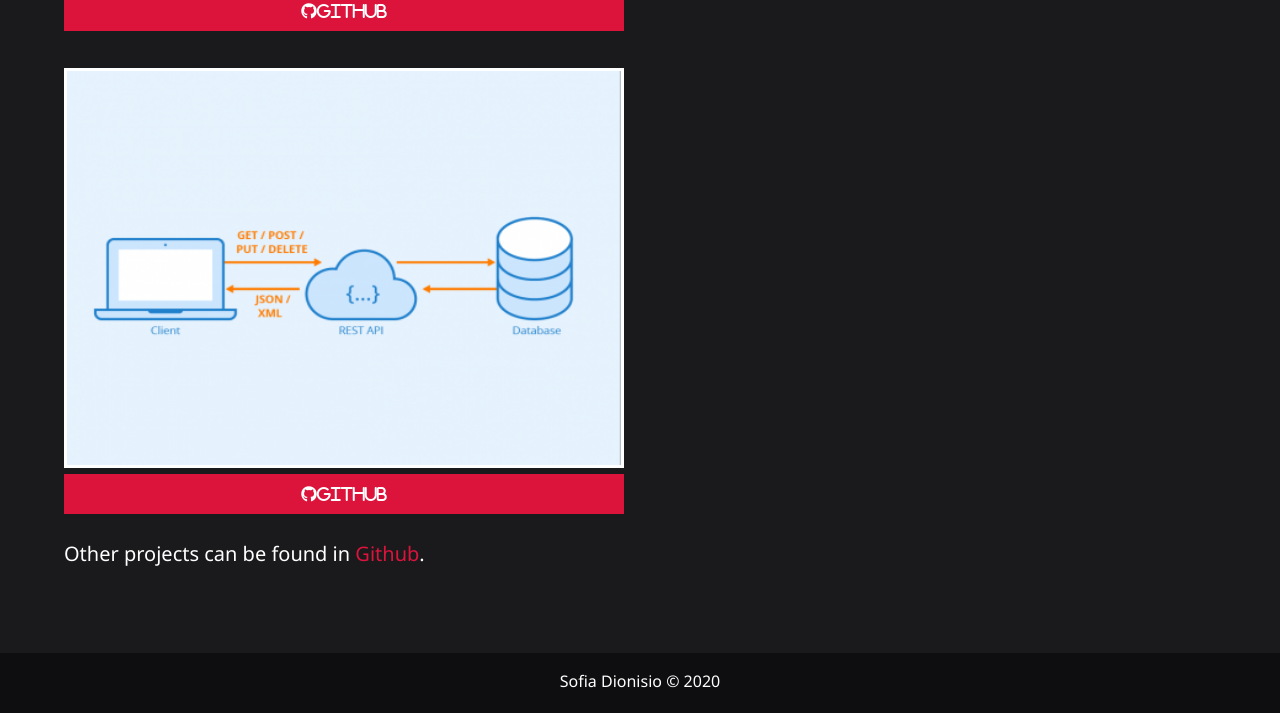
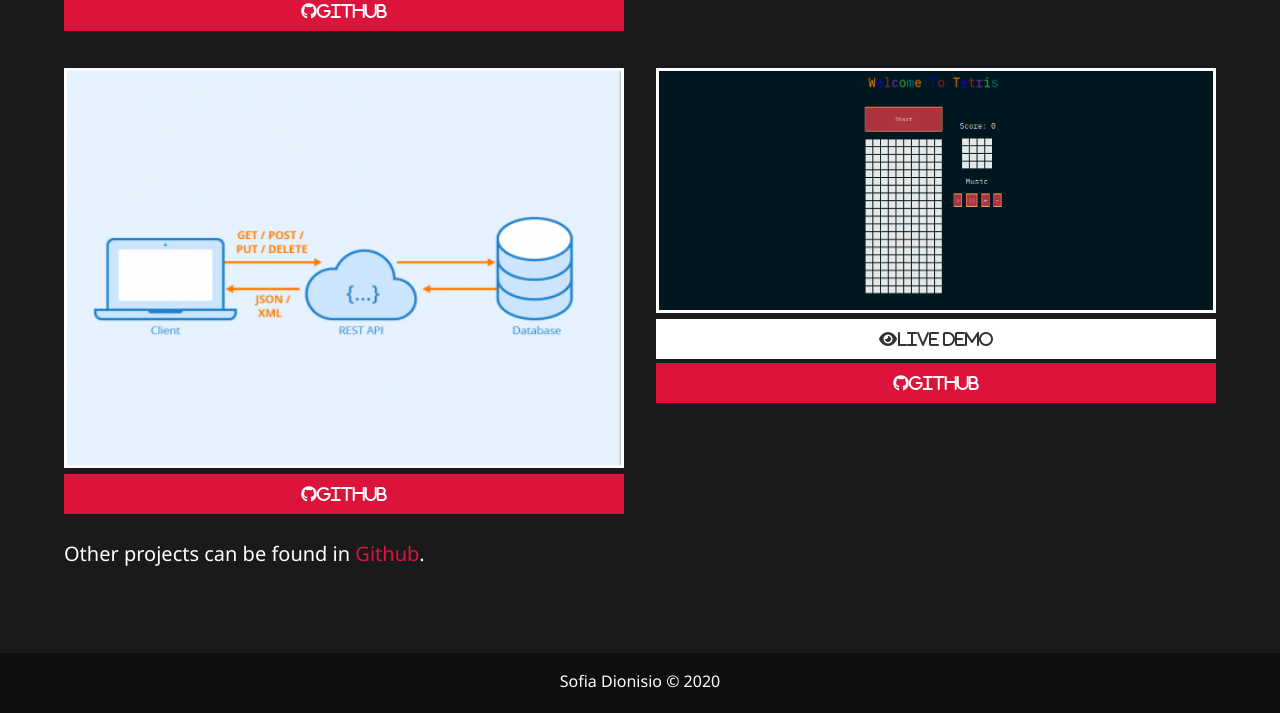
Before and after one commit to sofia1701/sofia-portfolio, a website: page dist/work.html in a window 1280 px wide. Shown: the part 971-1684 px from the top of the page. Drawn offline with Linux system fonts and the light colour scheme.

Commit message:
Added tetris game project

```diff
--- a/dist/work.html
+++ b/dist/work.html
@@ -97,7 +97,7 @@
 
         <div class="item">
           <a
-            ><img src="img/weather-app.png"
+            ><img src="img/weather.png"
           /></a>
           <a
             class="btn-light"
@@ -121,6 +121,22 @@
             href="https://github.com/sofia1701/book-library-api"
           ><i class="fab fa-github">Github</i></a>
         </div>
+
+        <div class="item">
+          <a
+            ><img src="img/tetris-app.png"
+          /></a>
+          <a
+            class="btn-light"
+            target="_blank"
+            href="https://sofia1701.github.io/Tetris-game/"
+          ><i class="fas fa-eye">Live Demo</i></a>
+          <a
+            class="btn-dark"
+            target="_blank"
+            href="https://github.com/sofia1701/Tetris-game"
+          ><i class="fab fa-github">Github</i></a>
+        </div>
       </div>
 
       <p class="sm-heading" style="font-size: 20px;">
```
Also changed, not shown: dist/img/tetris-app.png (added), dist/img/weather-app.png (deleted), dist/img/weather.png (added).
